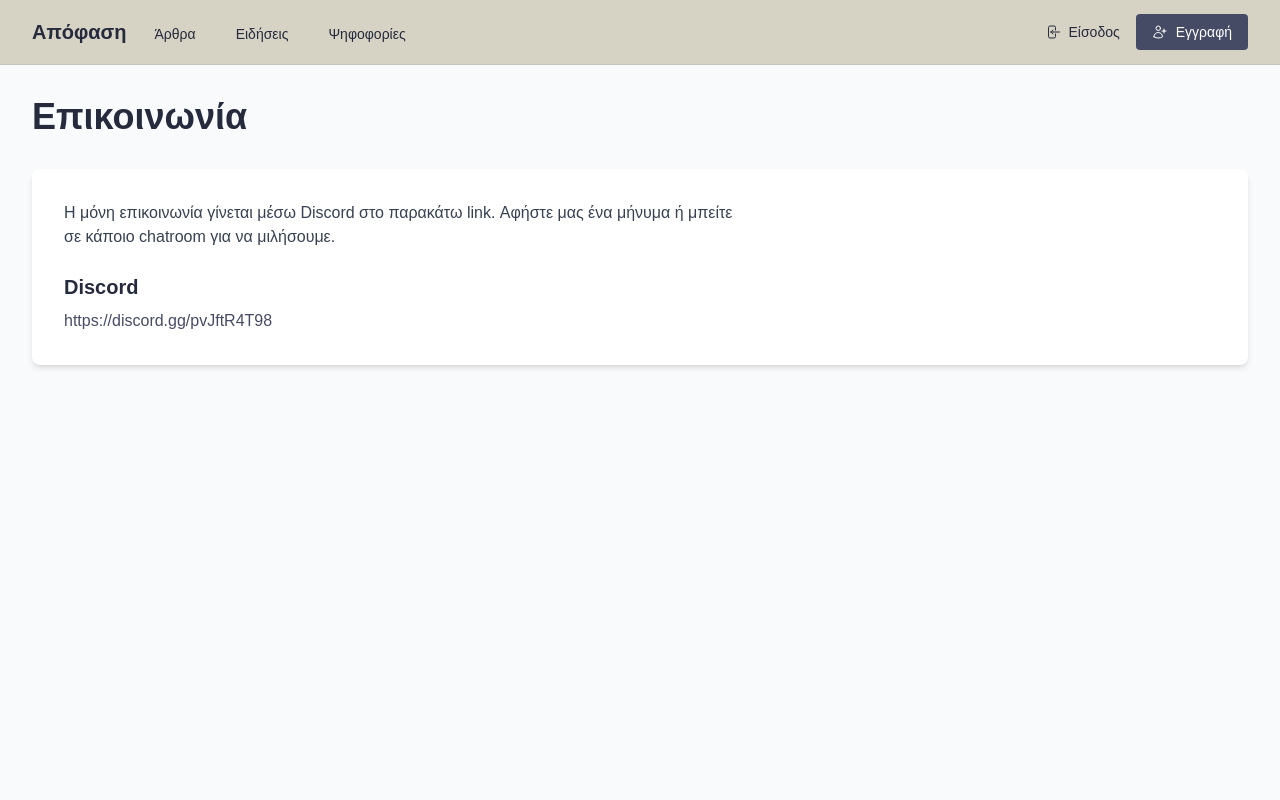
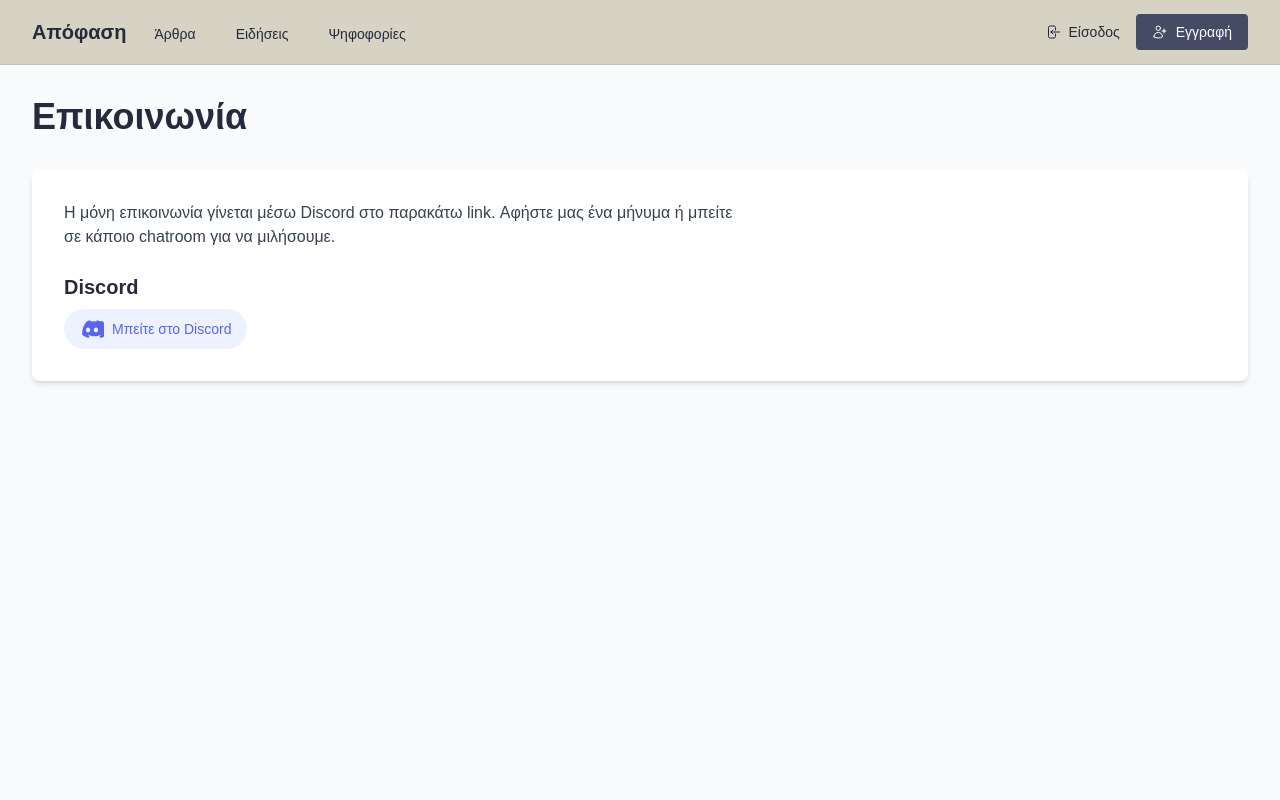
Before and after one commit to Antoniskp/appofasiv8, a Next.js app: page /contact in a window 1280 px wide. Shown: the top 800 px of the page. Built offline with nearby package versions, Linux system fonts and the light colour scheme.

Commit message:
feat: swap discord url for icon button
Co-authored-by: Antoniskp <8067719+Antoniskp@users.noreply.github.com>

```diff
--- a/app/(statics)/contact/page.js
+++ b/app/(statics)/contact/page.js
@@ -22,11 +22,20 @@ export default function ContactPage() {
                 <p className="text-gray-700">
                   <a
                     href="https://discord.gg/pvJftR4T98"
-                    className="text-blue-600 hover:text-blue-800"
+                    className="inline-flex items-center gap-2 rounded-full bg-indigo-50 px-4 py-2 text-sm font-medium text-[#5865F2] transition hover:bg-indigo-100 focus:outline-none focus:ring-2 focus:ring-indigo-500 focus:ring-offset-2"
                     target="_blank"
                     rel="noreferrer noopener"
                   >
-                    https://discord.gg/pvJftR4T98
+                    <svg
+                      className="h-6 w-6"
+                      viewBox="0 0 24 24"
+                      fill="currentColor"
+                      aria-hidden="true"
+                    >
+                      <path d="M20.317 4.369a19.791 19.791 0 0 0-3.432-1.24 13.1 13.1 0 0 0-.634 1.287 18.27 18.27 0 0 0-5.504 0 13.1 13.1 0 0 0-.634-1.287 19.736 19.736 0 0 0-3.436 1.268C2.664 9.045 1.99 13.579 2.33 18.057a19.9 19.9 0 0 0 5.993 3.062 14.135 14.135 0 0 0 1.282-2.08 12.96 12.96 0 0 1-2.02-.98c.17-.125.34-.256.5-.389a13.945 13.945 0 0 0 12.795 0c.16.133.33.264.5.389-.636.379-1.321.712-2.02.98a14.135 14.135 0 0 0 1.282 2.08 19.9 19.9 0 0 0 5.993-3.062c.4-5.177-.687-9.674-3.7-13.688ZM8.02 15.33c-1.183 0-2.156-1.085-2.156-2.419s.936-2.419 2.156-2.419c1.219 0 2.192 1.085 2.156 2.419 0 1.334-.937 2.419-2.156 2.419Zm7.96 0c-1.183 0-2.156-1.085-2.156-2.419s.936-2.419 2.156-2.419c1.219 0 2.192 1.085 2.156 2.419 0 1.334-.937 2.419-2.156 2.419Z" />
+                    </svg>
+                    <span>Μπείτε στο Discord</span>
+                    <span className="sr-only">(ανοίγει σε νέα καρτέλα)</span>
                   </a>
                 </p>
               </div>
```
